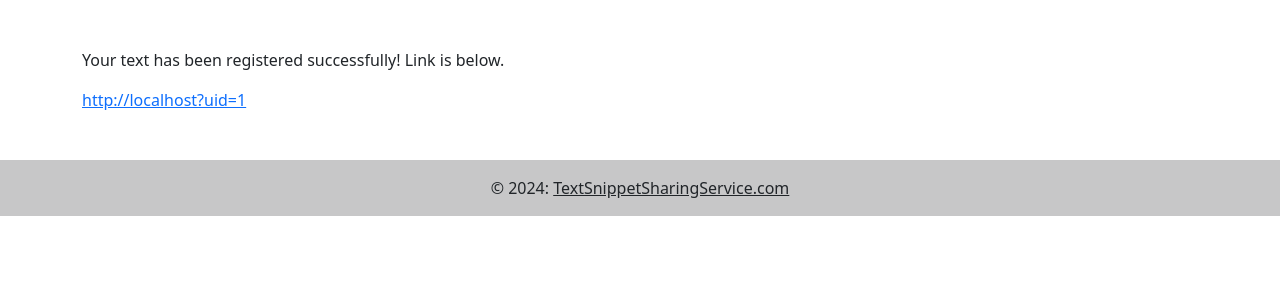
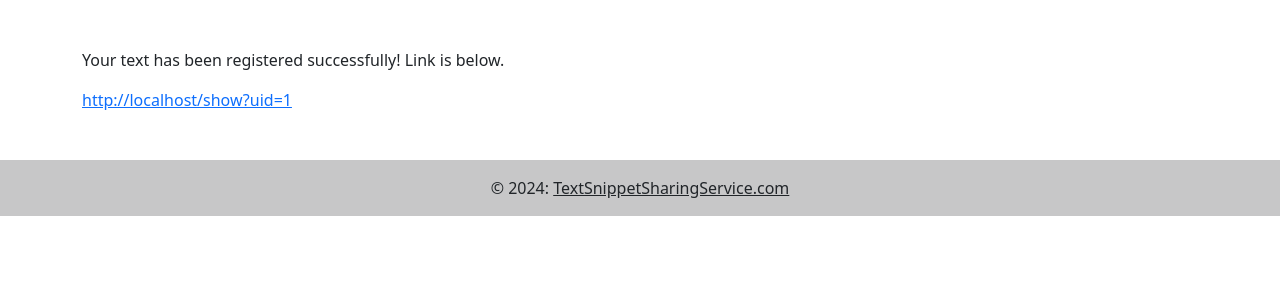
Before and after one commit to Karukan0814/Recursion-TextSnippetSharingService, a PHP site: template Views/register-result.php in a window 1280 px wide. Shown: the part 72-372 px from the top of the page. Run offline with PHP 8.4, Linux system fonts and the light colour scheme; the template is opened without the code that fills it: most values are stand-ins (such as "Sample title", 1, 10 or a date in 2020).

Commit message:
パス修正

```diff
--- a/Views/register-result.php
+++ b/Views/register-result.php
@@ -9,7 +9,7 @@
 
 
         // 完全なURLを組み立てる
-        $linkUrl = $protocol . '://' . $host."?uid=". $uid;
+        $linkUrl = $protocol . '://' . $host."/show?uid=". $uid;
 
 ?>
 <div>
```
